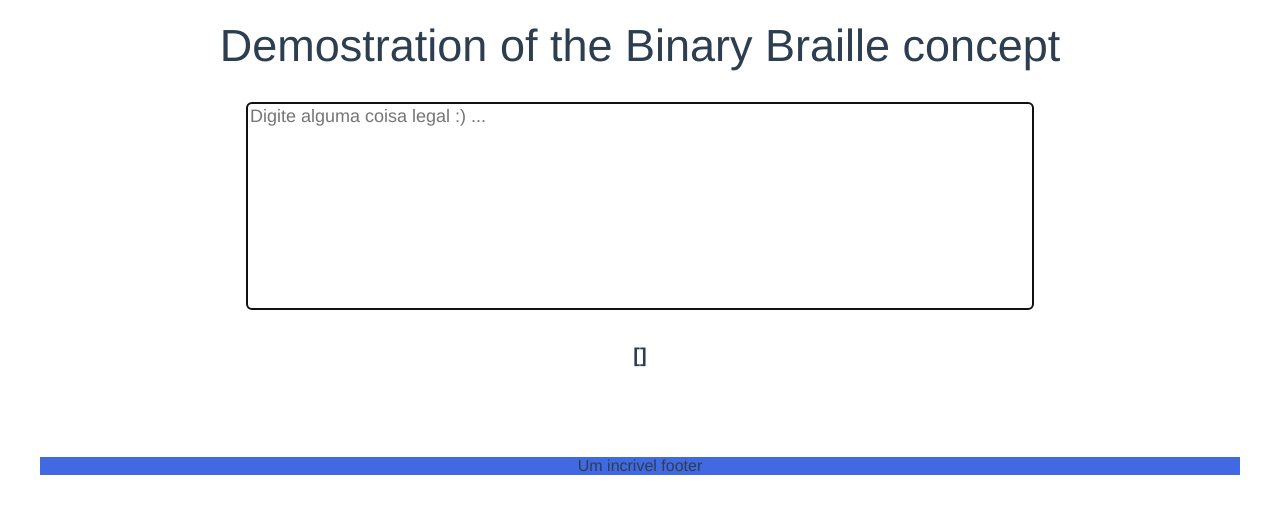
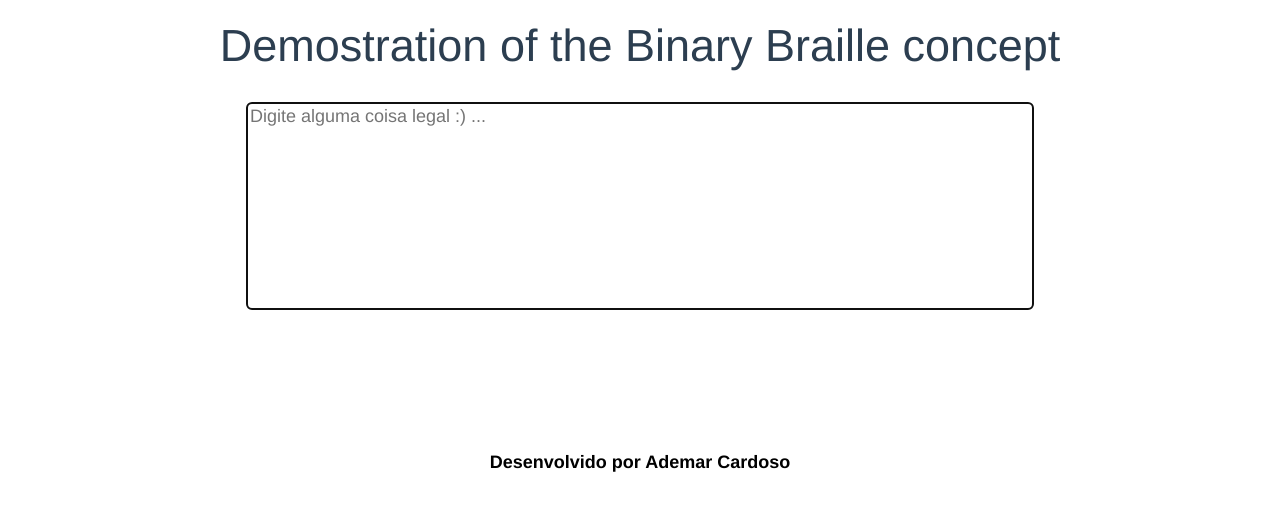
Before and after one commit to Print-Dots/demo-binary-braille, a Vue app: page / in a window 1280 px wide. Shown: the top 514 px of the page. Built offline with nearby package versions, Linux system fonts and the light colour scheme.

Commit message:
Remove logo and update index.html and footer

```diff
--- a/public/index.html
+++ b/public/index.html
@@ -5,13 +5,20 @@
     <meta http-equiv="X-UA-Compatible" content="IE=edge">
     <meta name="viewport" content="width=device-width,initial-scale=1.0">
     <link rel="icon" href="<%= BASE_URL %>favicon.ico">
-    <title><%= htmlWebpackPlugin.options.title %></title>
+    <title>Binary Braille Parser Concept</title>
+    <style>
+      body, html {
+        width: 100%;
+        height: 100%;
+        min-width: 100%;
+        min-height: 100%;
+        padding: 0;
+        margin: 0;
+      }
+
+    </style>
   </head>
   <body>
-    <noscript>
-      <strong>We're sorry but <%= htmlWebpackPlugin.options.title %> doesn't work properly without JavaScript enabled. Please enable it to continue.</strong>
-    </noscript>
     <div id="app"></div>
-    <!-- built files will be auto injected -->
   </body>
 </html>
--- a/src/App.vue
+++ b/src/App.vue
@@ -18,20 +18,14 @@ import store from './store/index'
 export default {
   store,
   name: 'App',
-  data() {
-    return {
-      // textParsedBinary: 'test'
-      // textParsedBraille: 'teste'
-    }
-  },
 
   computed: {
     textParsedBraille() {
-      return store.state.parsedText
+      return store.state.parsedText || ''
     },
 
     textParsedBinary() {
-      return store.state.parsedTextBinary
+      return store.state.parsedTextBinary || ''
     }
   }
 }
@@ -47,6 +41,7 @@ export default {
   margin-top: 60px;
   width: 1200px;
   margin: 0 auto;
+  height: 100%;
 }
 
 .app__content {
--- a/src/components/Footer.vue
+++ b/src/components/Footer.vue
@@ -1,6 +1,13 @@
 <template>
   <div class="footer">
-    Um incrivel footer
+    <p>
+      Desenvolvido por
+        <a href="https://github.com/ademarCardoso"
+           target="_blank"
+          class="footer--link">
+          Ademar Cardoso
+        </a>
+    </p>
   </div>
 </template>
 <script>
@@ -10,6 +17,15 @@ export default {
 </script>
 <style>
 .footer {
-  background-color: royalblue;
+  font-size: 18px;
+  font-weight: 600;
+  color: black;
+  bottom: 0;
+}
+
+.footer--link {
+  text-decoration: none;
+  text-decoration-color: black;
+  color: black;
 }
 </style>
--- a/src/store/index.js
+++ b/src/store/index.js
@@ -6,7 +6,7 @@ Vue.use(Vuex)
 const store = new Vuex.Store({
   state: {
     parsedText: '',
-    parsedTextBinary: []
+    parsedTextBinary: ''
   },
 
   mutations: {
```
Also changed, not shown: src/assets/logo.png (deleted).
